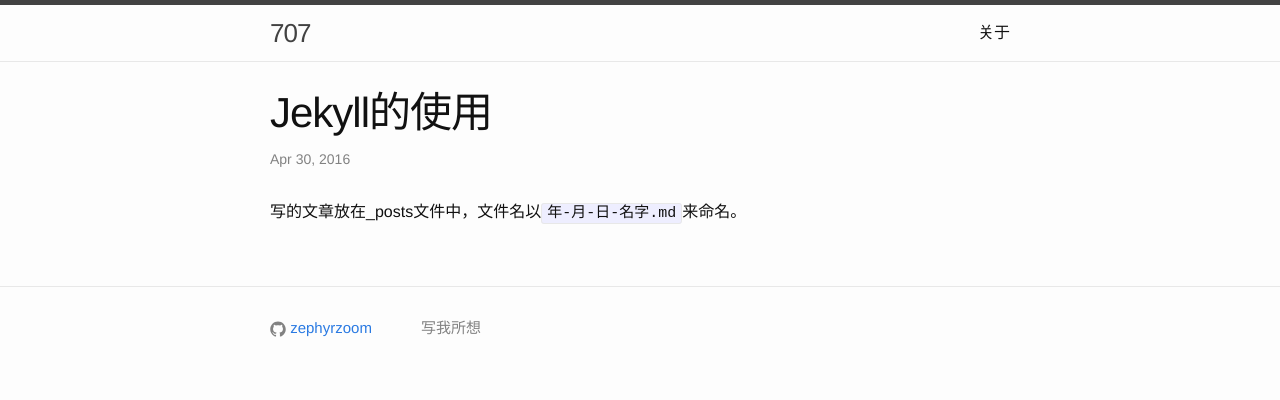
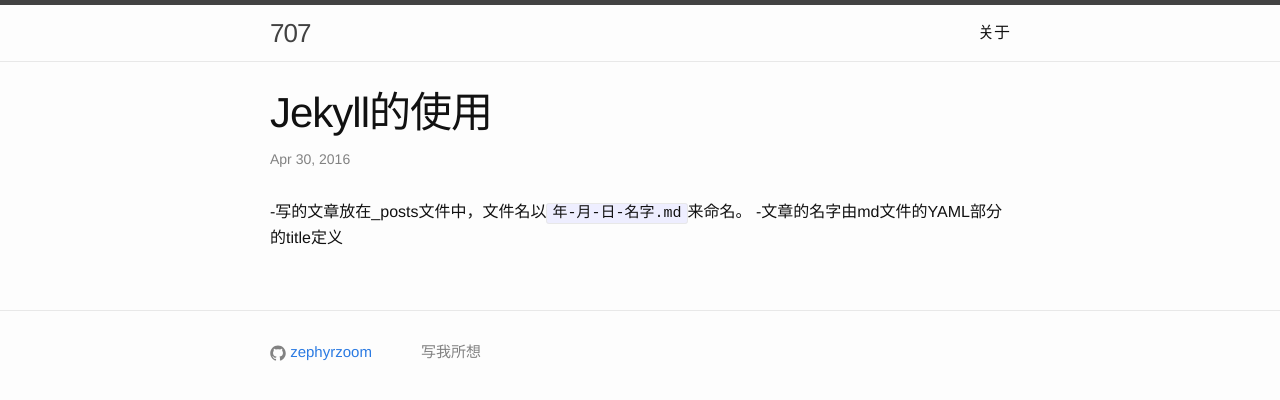
Before and after one commit to zephyrzoom/zephyrzoom.github.io, a Jekyll site: the page built from _posts/2016-04-30-how-to-use-jekyll.md, in a window 1280 px wide. Shown: the top 400 px of the page. Built offline with Jekyll 4.4.1, drawn with Linux system fonts in a browser that asks for light colours.

Commit message:
new post

```diff
--- a/_posts/2016-04-30-how-to-use-jekyll.md
+++ b/_posts/2016-04-30-how-to-use-jekyll.md
@@ -4,4 +4,5 @@ title:  "Jekyll的使用"
 date:   2016-04-30 17:15:33 +0800
 categories: jekyll update
 ---
-写的文章放在_posts文件中，文件名以`年-月-日-名字.md`来命名。
+-写的文章放在_posts文件中，文件名以`年-月-日-名字.md`来命名。
+-文章的名字由md文件的YAML部分的title定义
```
